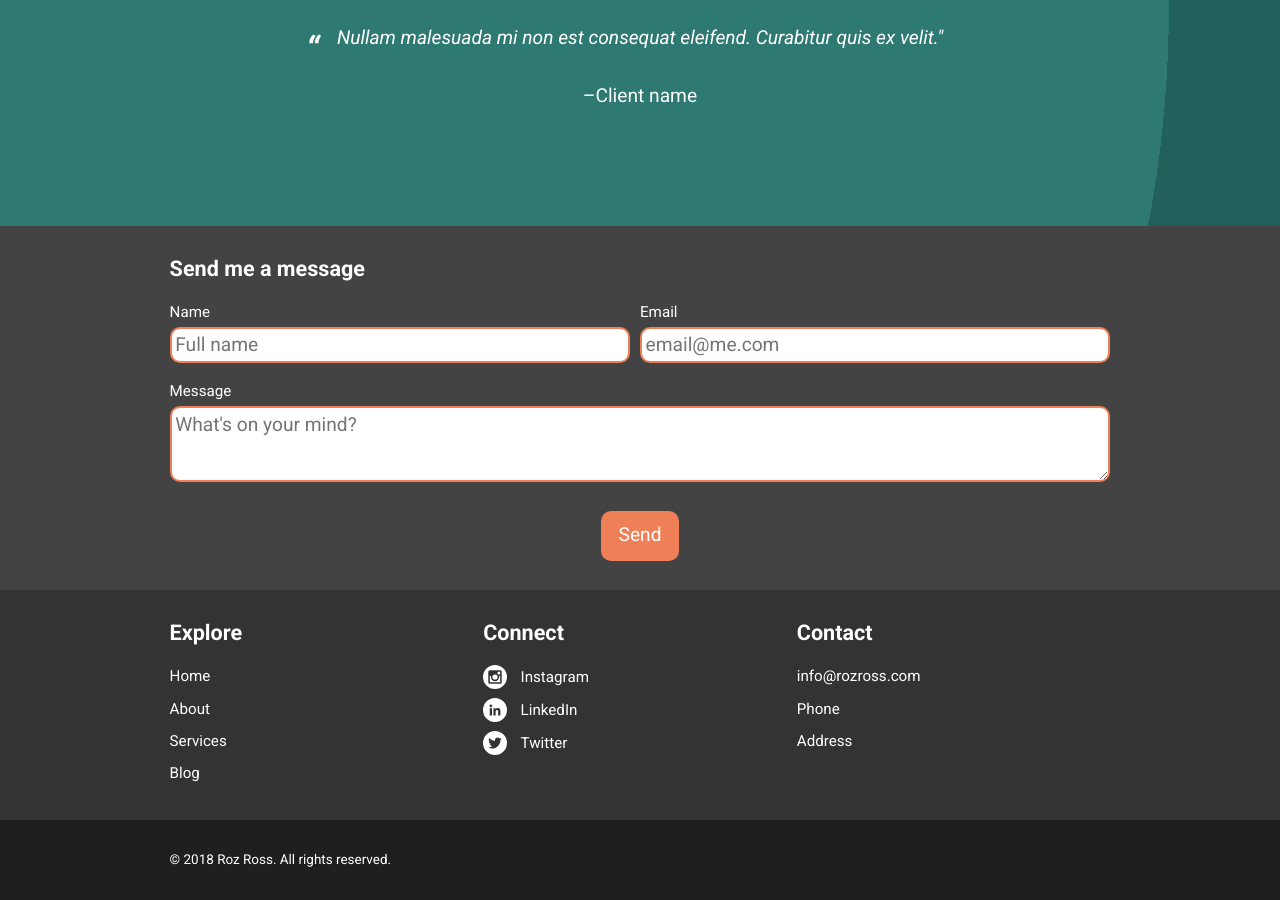
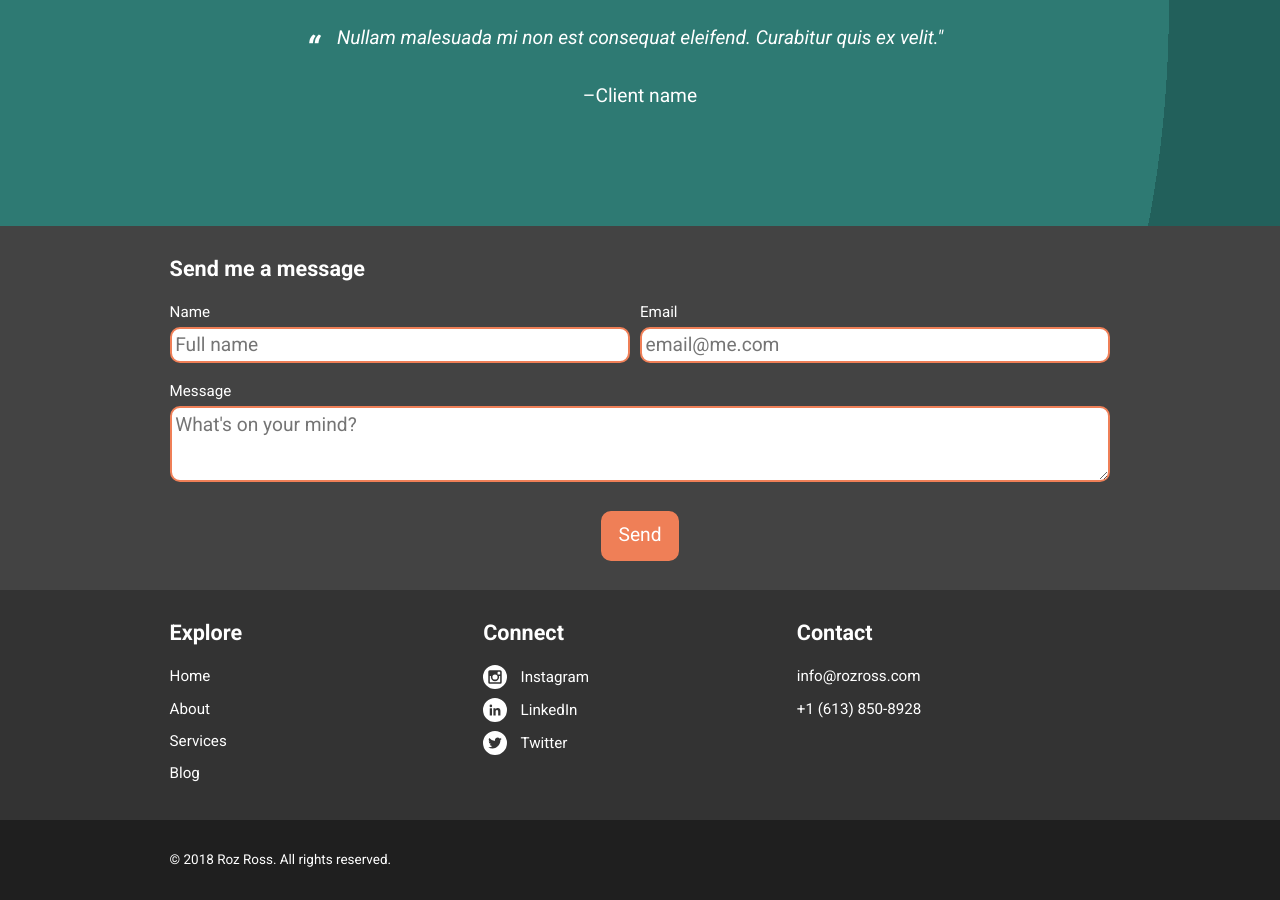
Before and after one commit to AlexSpagnuolo/rozross, a Jekyll site: the page built from index.html, in a window 1280 px wide and 900 px high, scrolled down 2117 px. Built offline with Jekyll 4.4.1, drawn with Linux system fonts in a browser that asks for light colours.

Commit message:
Added phone number to footer

```diff
--- a/_includes/footer.html
+++ b/_includes/footer.html
@@ -2,7 +2,7 @@
   <section class="dark1-bg">
     <div class="pad-t pad-b gutter wrapper">
       <h3 class="push-1-2 mega">Send me a message</h3>
-      <form class="grid" method="post" action="https://formspree.io/info@rozross.com" role="search">
+      <form class="grid" method="POST" action="https://formspree.io/info@rozross.com" role="search">
         <div class="unit xs-1 s-1 m-1-2 push-1-2 name-input">
           <label class="micro" for="name">Name</label>
           <input id="name" name="name" placeholder="Full name">
@@ -80,10 +80,11 @@
         <h3 class="push-1-2 mega">Contact</h3>
         <ul class="list-group push-0 micro">
           <li class="push-1-8">
-            <a class="white-link" href="mailto:info@rozross.com">info@rozross.com</a>
+            <a class="white-link" href="mailto:info@rozross.com" itemprop="email">info@rozross.com</a>
           </li>
-          <li class="push-1-8">Phone</li>
-          <li class="push-1-8">Address</li>
+          <li class="push-1-8">
+            <a class="white-link" href="tel:+16138508928" itemprop="telephone">+1 (613) 850-8928</a>
+          </li>
         </ul>
       </div>
     </div>
```
